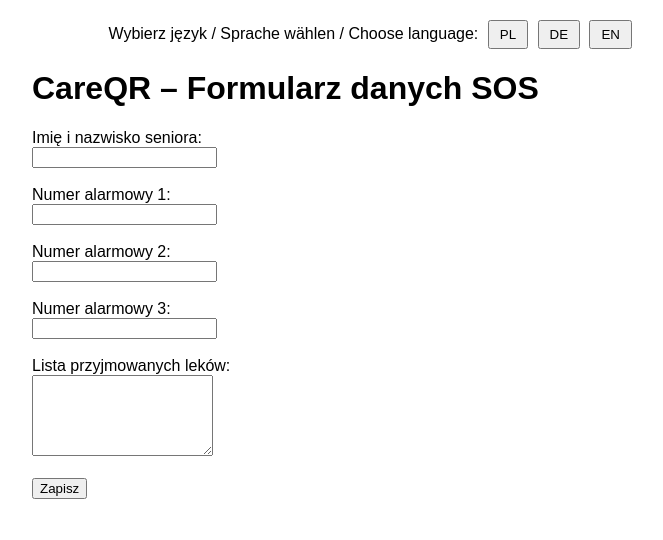
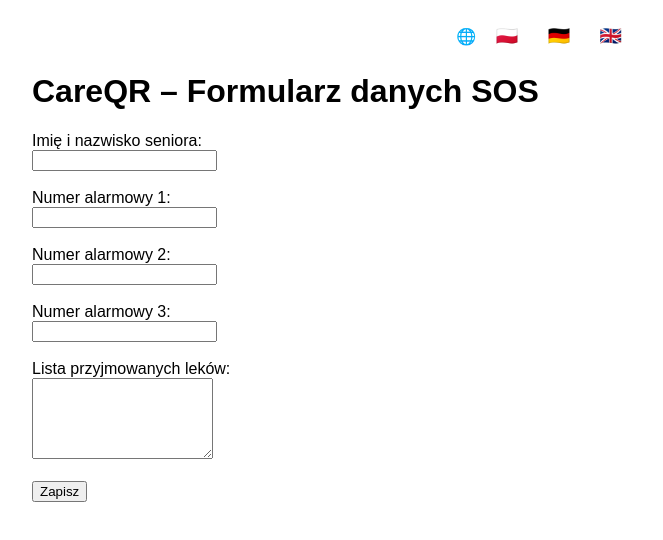
Before and after one commit to CareQR/careqr-project, a plain HTML site: page index.html in a window 1280 px wide. Shown: the whole page, without its empty margins (308-971 px from the left). Drawn offline with Linux system fonts and the light colour scheme.

```diff
--- a/index.html
+++ b/index.html
@@ -12,19 +12,27 @@
     }
     .lang-switch {
       text-align: right;
+      margin-bottom: 10px;
     }
     .lang-switch button {
       margin-left: 5px;
       padding: 5px 10px;
+      font-size: 18px;
+      border: none;
+      background: none;
+      cursor: pointer;
+    }
+    .lang-switch button:hover {
+      transform: scale(1.1);
     }
   </style>
 </head>
 <body>
   <div class="lang-switch">
-    <span>Wybierz język / Sprache wählen / Choose language:</span>
-    <button onclick="setLanguage('pl')">PL</button>
-    <button onclick="setLanguage('de')">DE</button>
-    <button onclick="setLanguage('en')">EN</button>
+    🌐
+    <button onclick="setLanguage('pl')" title="Polski">🇵🇱</button>
+    <button onclick="setLanguage('de')" title="Deutsch">🇩🇪</button>
+    <button onclick="setLanguage('en')" title="English">🇬🇧</button>
   </div>
 
   <h1 id="title">CareQR – Formularz danych SOS</h1>
```
